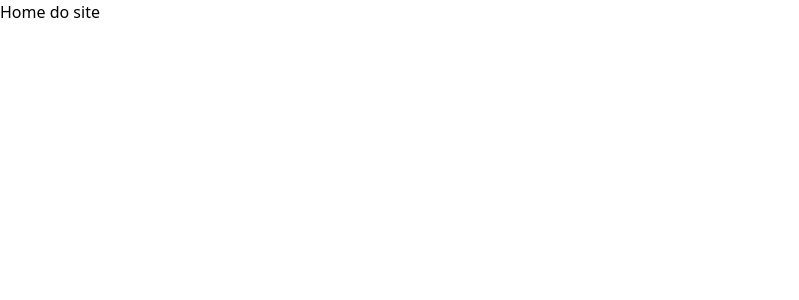
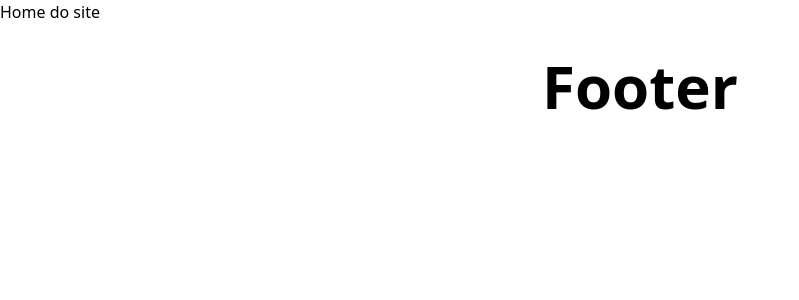
Before and after one commit to A-jota07/dev-junior, a Next.js app: page / in a window 1280 px wide. Shown: the top 300 px of the page, without its empty margins (0-799 px from the left). Built offline with nearby package versions, Linux system fonts and the light colour scheme.

Commit message:
Adicionando lucide icons

```diff
--- a/package.json
+++ b/package.json
@@ -9,6 +9,7 @@
     "lint": "eslint"
   },
   "dependencies": {
+    "lucide": "^1.3.0",
     "next": "16.2.3",
     "react": "19.2.4",
     "react-dom": "19.2.4"
--- a/src/app/layout.tsx
+++ b/src/app/layout.tsx
@@ -15,7 +15,7 @@ export default function RootLayout({
 }>) {
   return (
     <html
-      lang="en"
+      lang="pt-BR"
     >
       <body>{children}</body>
     </html>
--- a/src/app/page.tsx
+++ b/src/app/page.tsx
@@ -2,6 +2,10 @@ export default async function HomePage() {
   return (
     <>
     Home do site
+
+    <footer>
+      <p className='text-6xl font-bold text-center py-8'>Footer</p>
+    </footer>
     </>
   )
 }
```
Also changed, not shown: 1 other file (tests, documents, lock files or other folders).
